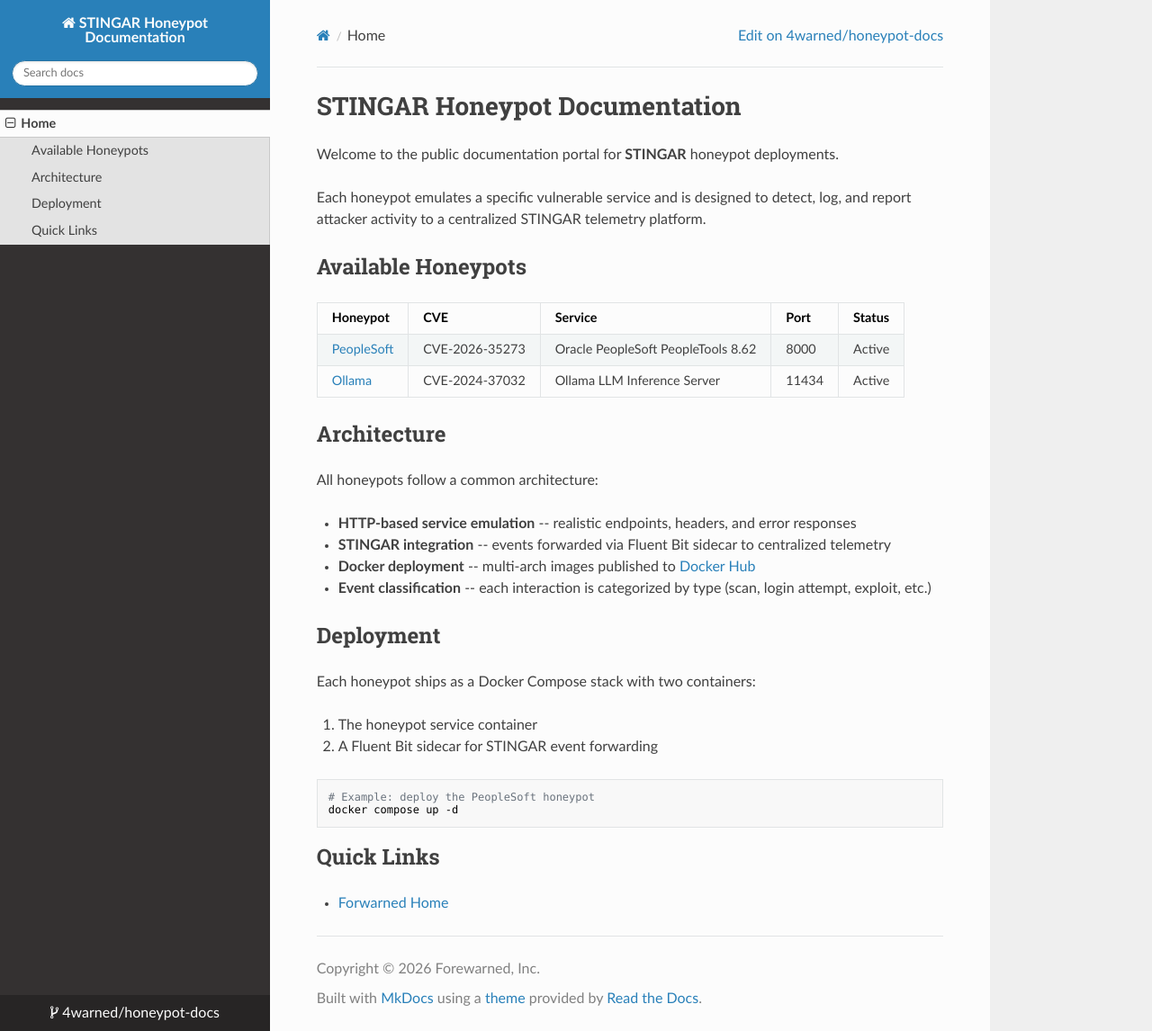
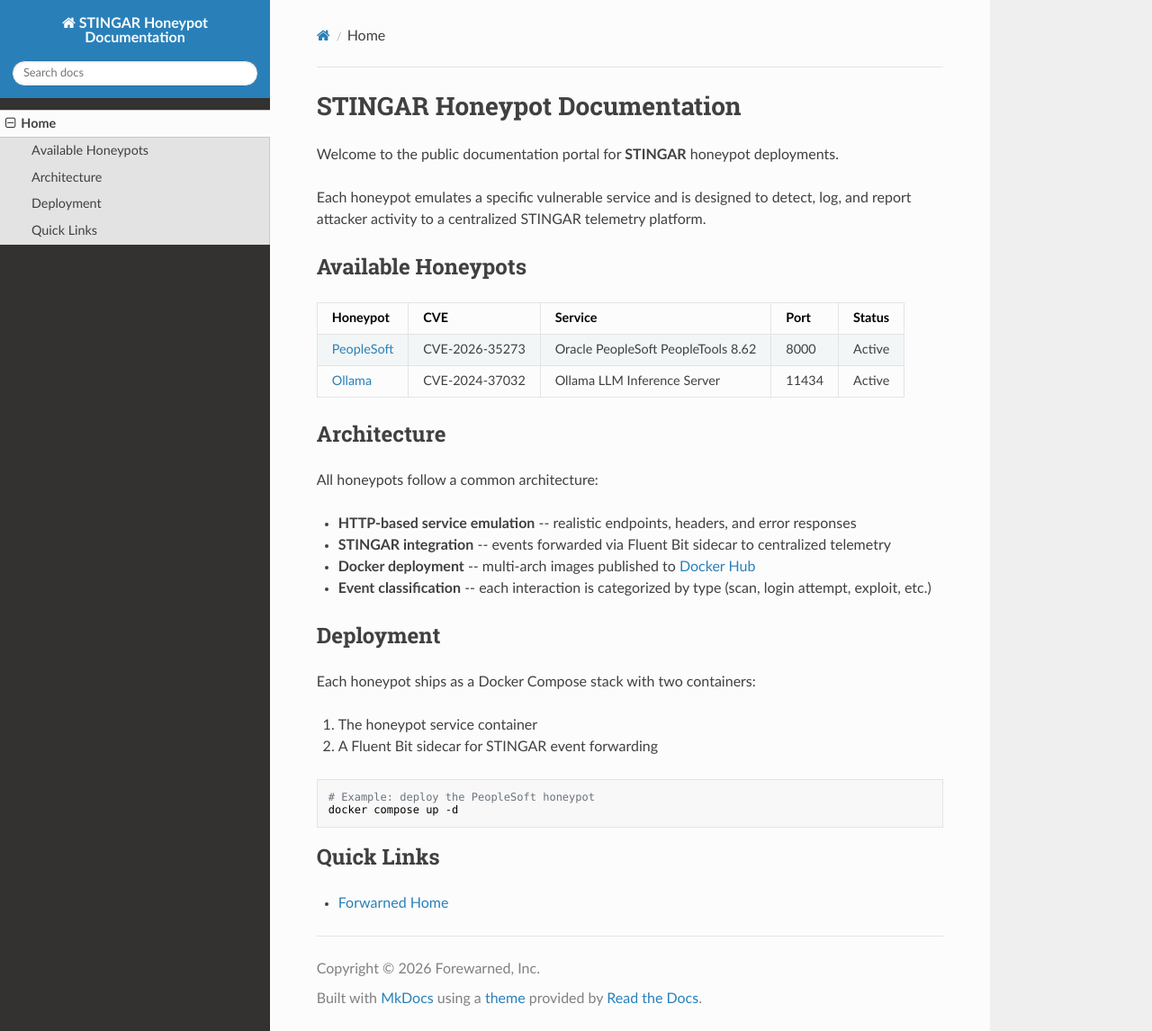
Before and after one commit to 4warned/honeypot-docs, an MkDocs documentation site: the page built from docs/index.md, in a window 1280 px wide and 1146 px high. Shown: the whole window at 90% size. Built offline with MkDocs 1.6.1, drawn with Linux system fonts in a browser that asks for light colours; nearby versions of some CDN libraries.

Commit message:
Remove edit links from documentation
Removes repo_url, repo_name, and edit_uri from all mkdocs.yml files
to prevent the "Edit on GitHub" button from appearing in published docs.

Co-authored-by: Cursor <cursoragent@cursor.com>

```diff
--- a/mkdocs.yml
+++ b/mkdocs.yml
@@ -5,9 +5,6 @@ site_url: https://honeypot-docs.readthedocs.io/
 
 docs_dir: docs
 
-repo_name: 4warned/honeypot-docs
-repo_url: https://github.com/4warned/honeypot-docs
-edit_uri: edit/main/docs/
 
 copyright: "Copyright &copy; 2026 Forewarned, Inc."
 
```
Also changed, not shown: 2 other files.
